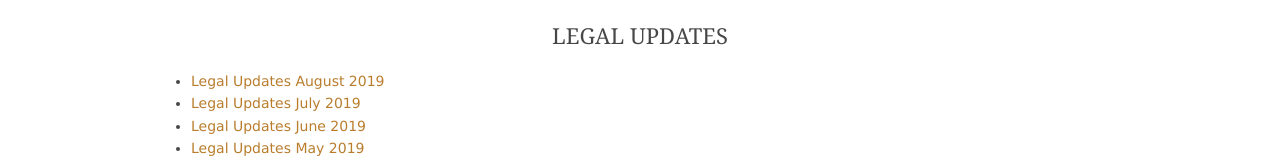
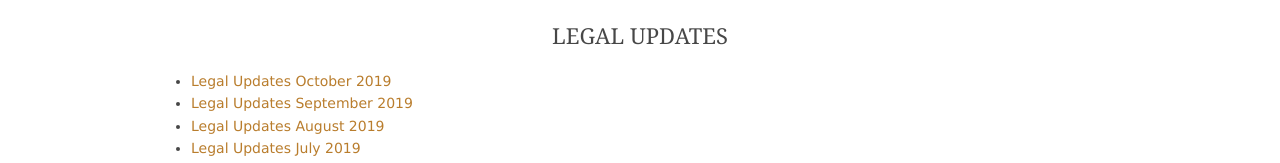
Before and after one commit to gitmnikhil/gitmnikhil.github.io, a plain HTML site: page legal.html in a window 1280 px wide. Shown: the part 599-762 px from the top of the page. Drawn offline with Linux system fonts and the light colour scheme.

Commit message:
Update legal.html

```diff
--- a/legal.html
+++ b/legal.html
@@ -104,6 +104,12 @@ Licence URI: http://www.os-templates.com/template-terms
       <div class=" btmspace-80">
           <h3 class="center heading">Legal Updates</h3>
           <ul>
+              <li>
+              <a href="fileViewer.html?filePath=pdf/legalupdate/Legal Update -October 2019.pdf">Legal Updates October 2019</a>
+            </li>
+            <li>
+              <a href="fileViewer.html?filePath=pdf/legalupdate/Legal Update -September 2019.pdf">Legal Updates September 2019</a>
+            </li>
              <li>
               <a href="fileViewer.html?filePath=pdf/legalupdate/Legal Update -August 2019.pdf">Legal Updates August 2019</a>
             </li>
```
